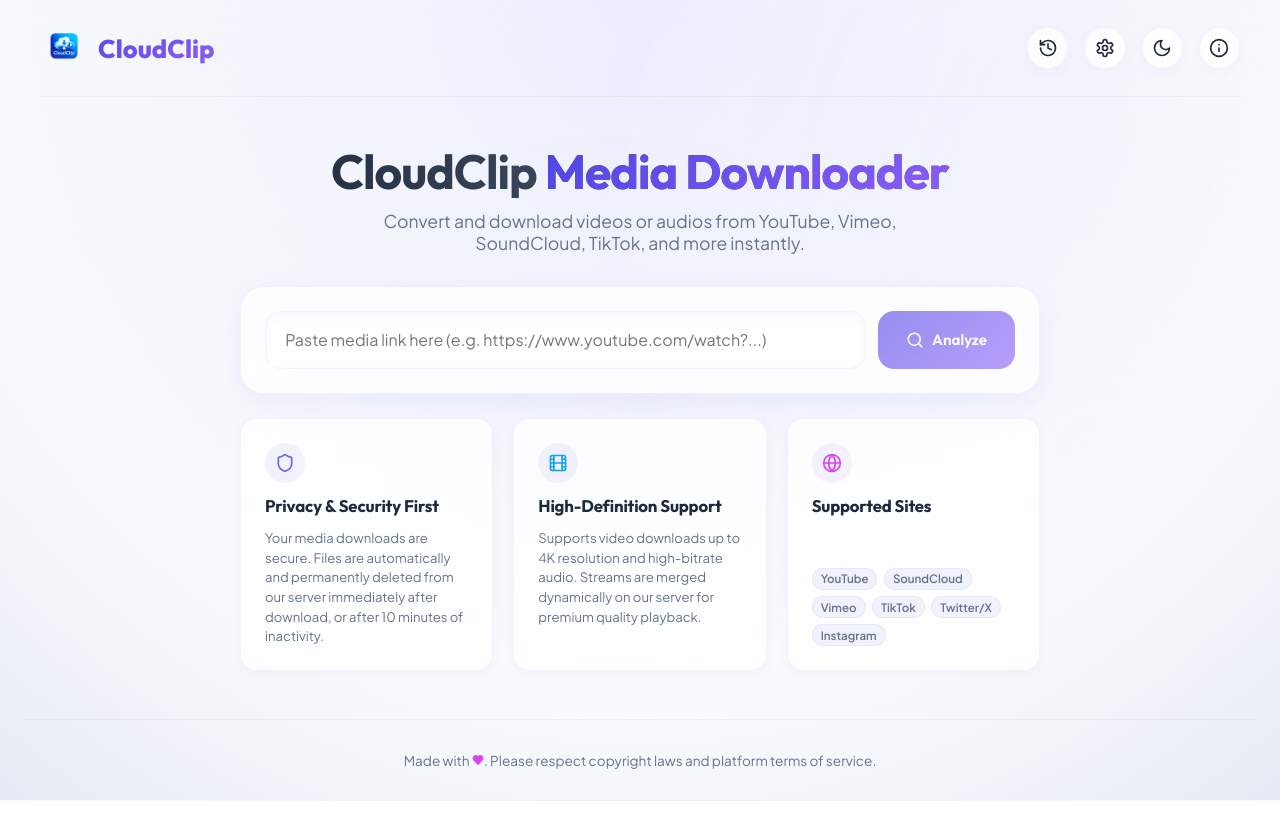
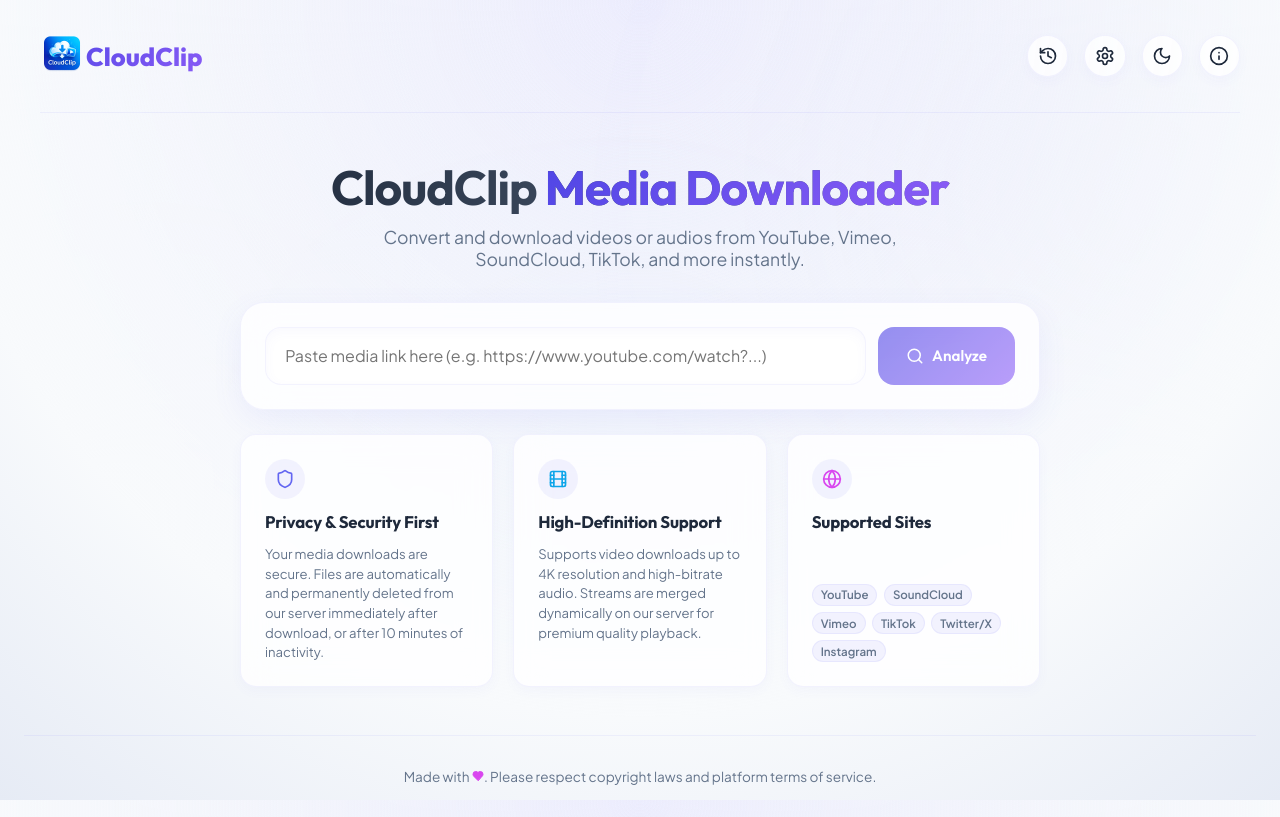
Before and after one commit to Ashish6298/CloudClip, a React (Vite) app in the folder client/: page / in a window 1280 px wide. Built offline with nearby package versions, Linux system fonts and the light colour scheme.

Commit message:
style: increase header logo height to 64px and apply negative margins to reduce visual gap

```diff
--- a/client/src/App.jsx
+++ b/client/src/App.jsx
@@ -93,15 +93,17 @@
 
       {/* Header Panel */}
       <header className="header">
-        <a href="/" className="logo" style={{ display: 'flex', alignItems: 'center', gap: '10px' }}>
+        <a href="/" className="logo" style={{ display: 'flex', alignItems: 'center', gap: '4px' }}>
           <img
             src="/logo.png"
             alt="CloudClip Logo"
             style={{
-              height: '48px',
+              height: '64px',
               width: 'auto',
               objectFit: 'contain',
-              WebkitTextFillColor: 'initial'
+              WebkitTextFillColor: 'initial',
+              marginRight: '-12px',
+              marginLeft: '-10px'
             }}
           />
           CloudClip
```
